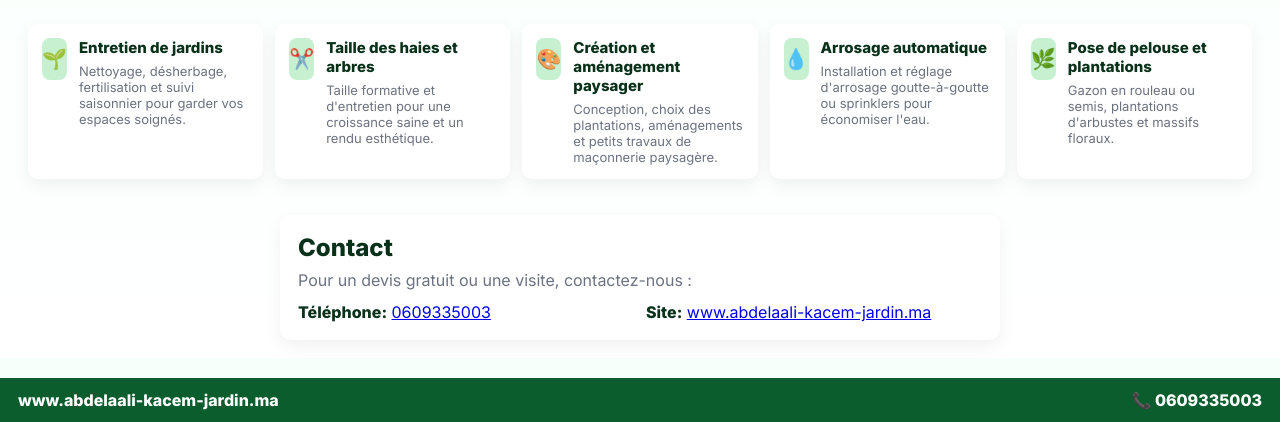
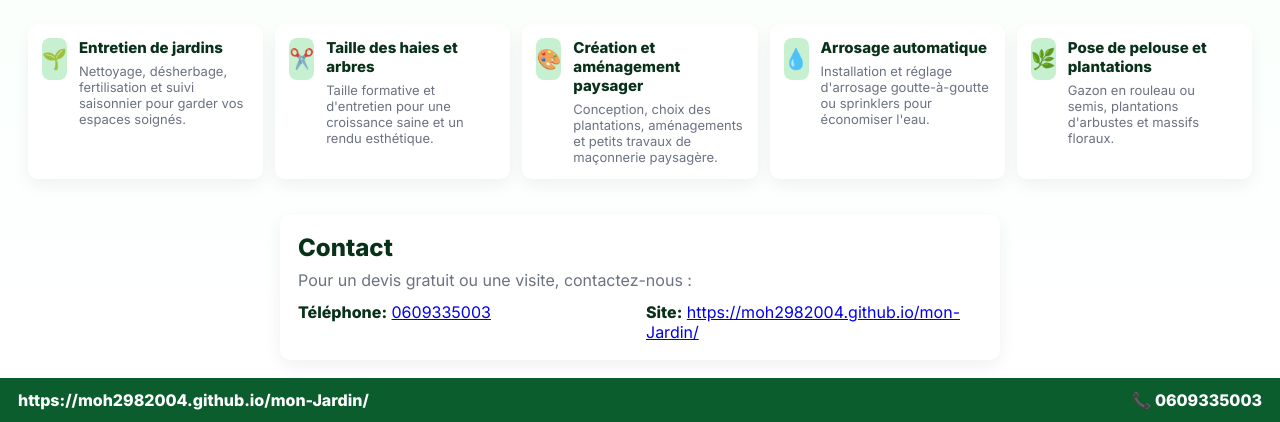
Before and after one commit to moh2982004/mon-Jardin, a plain HTML site: page index.html in a window 1280 px wide. Shown: the part 378-800 px from the top of the page. Drawn offline with Linux system fonts and the light colour scheme.

Commit message:
Update index.html

```diff
--- a/index.html
+++ b/index.html
@@ -110,7 +110,7 @@
         <p style="margin:0 0 12px;color:var(--muted)">Pour un devis gratuit ou une visite, contactez-nous :</p>
         <div style="display:flex;gap:12px;flex-wrap:wrap">
           <div style="flex:1;min-width:200px"><strong>Téléphone:</strong> <a href="tel:+212609335003">0609335003</a></div>
-          <div style="flex:1;min-width:200px"><strong>Site:</strong> <a href="https://www.abdelaali-kacem-jardin.ma" target="_blank">www.abdelaali-kacem-jardin.ma</a></div>
+          <div style="flex:1;min-width:200px"><strong>Site:</strong> <a href="https://moh2982004.github.io/mon-Jardin/" target="_blank">https://moh2982004.github.io/mon-Jardin/</a></div>
         </div>
       </div>
     </section>
@@ -118,7 +118,7 @@
   </main>
 
   <footer>
-    <div style="font-weight:700">www.abdelaali-kacem-jardin.ma</div>
+    <div style="font-weight:700">https://moh2982004.github.io/mon-Jardin/</div>
     <div style="font-weight:700">📞 0609335003 </div>
   </footer>
 
```
